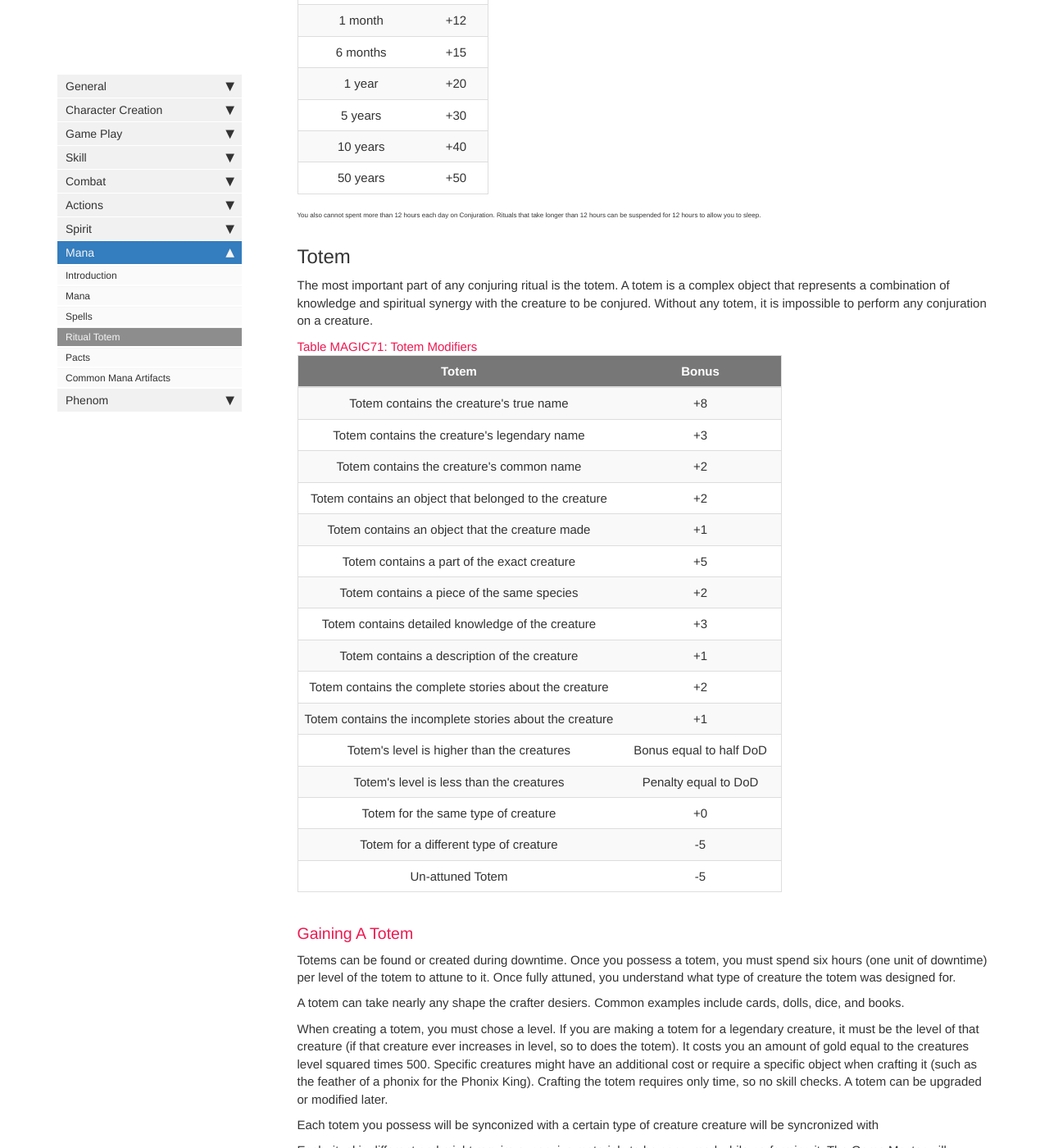
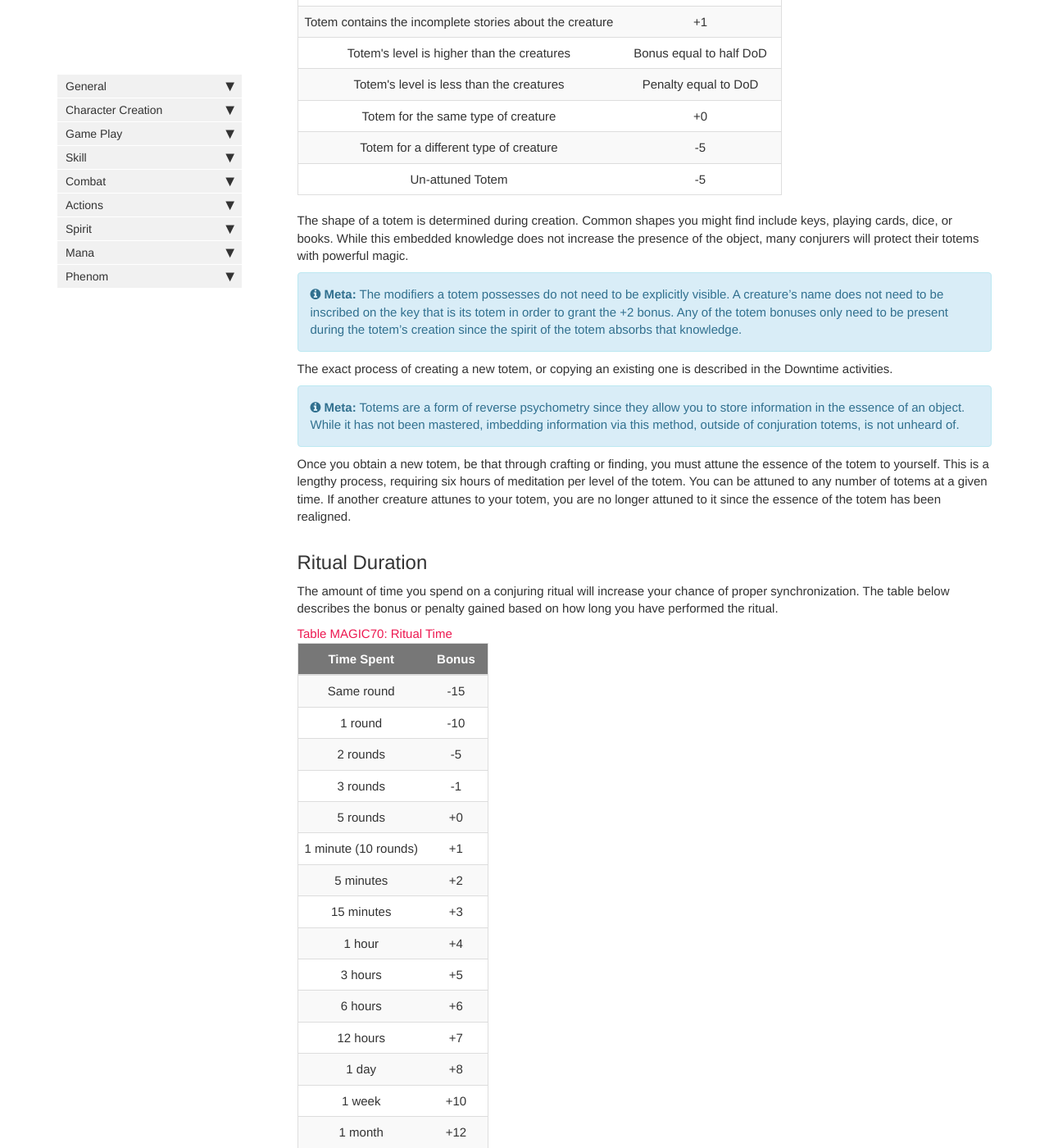
Before and after one commit to kaiser-rpg/KaiserRPG.github.io, a Jekyll site: the page built from pages/rule/mana/conjure/ritual_conjuration.md, in a window 1280 px wide and 1400 px high, scrolled down 1035 px. Shown: the whole window at 82% size. Built offline with Jekyll 4.4.1, drawn with Linux system fonts in a browser that asks for light colours; nearby versions of some CDN libraries; comment, search, counter and statistics services are not loaded; some of the changed text lies outside the part shown.

Commit message:
update Conjure

```diff
--- a/pages/rule/mana/conjure/ritual_conjuration.md
+++ b/pages/rule/mana/conjure/ritual_conjuration.md
@@ -1,30 +1,42 @@
 ---
-title: Conjuration Totem
-permalink: rule_conjure_totem.html
+title: Conjuration Ritual
+permalink: rule_conjure_ritual.html
 ---
 
-As mentioned in the Conjuring Intention, you must perform a ritual to either summon, control, or banish a creature from Beyond the Veil.
+Conjuring a creature from Beyond the Veil, be that summoning, controlling, or banishing, requires you to synchronize your spirit with theirs. This synchronization occurs during a ritual and requires time and resources to perform. Failure to synchronize before attempting a conjuring can have disastrous effects. When you first start the ritual, you must name what you want to conjure. This name could be a name in the literary sense or could be you pointing at it.
 
-## Ritual Time
+The ritual is composed of two parts. First there is the totem which is a collection of knowledge about a creature or creatures. It is impossible to perform a conjuring ritual without at least some totem, but it does not have to match what you wish to conjure. The second component is time. Performing the ritual requires at least one complete round of chanting and gesturing with the totem. The longer you spend on the ritual, the better your chances.
 
-The amount of time you spend on this ritual will modify your Difficulty Skill Check. Consult the table below to determine the penalty or bonus.
+## Totem
+A totem is a complex object that represents knowledge embedded into its essence. When a totem is created, it is keyed to certain aspects of a creature and to a certain level. These aspects and the bonus they grant is outlined in the table below. This list is not exhaustive so the Game Master should feel free to expand it.
+
+{% include table-index.html index="MAGIC71" %}
+
+The shape of a totem is determined during creation. Common shapes you might find include keys, playing cards, dice, or books. While this embedded knowledge does not increase the presence of the object, many conjurers will protect their totems with powerful magic.
+
+{% include meta.html content="The modifiers a totem possesses do not need to be explicitly visible. A creature's name does not need to be inscribed on the key that is its totem in order to grant the +2 bonus. Any of the totem bonuses only need to be present during the totem's creation since the spirit of the totem absorbs that knowledge." %}
+
+The exact process of creating a new totem, or copying an existing one is described in the Downtime activities.
+
+{% include meta.html content="Totems are a form of reverse psychometry since they allow you to store information in the essence of an object. While it has not been mastered, imbedding information via this method, outside of conjuration totems, is not unheard of." %}
+
+Once you obtain a new totem, be that through crafting or finding, you must attune the essence of the totem to yourself. This is a lengthy process, requiring six hours of meditation per level of the totem. You can be attuned to any number of totems at a given time. If another creature attunes to your totem, you are no longer attuned to it since the essence of the totem has been realigned.
+
+## Ritual Duration
+
+The amount of time you spend on a conjuring ritual will increase your chance of proper synchronization. The table below describes the bonus or penalty gained based on how long you have performed the ritual.
 
 {% include table-index.html index="MAGIC70" %}
 
+As described in the Conjuring Intention, conjuring is a completely consuming action but it can be paused for a short time during combat. You can only perform the ritual for 12 hours each day, the remaining time can be spent however you please.
 
-## Totem
-The most important part of any conjuring ritual is the totem. A totem is a complex object that represents a combination of knowledge and spiritual synergy with the creature to be conjured. Without any totem, it is impossible to perform any conjuration on a creature.
+## Conjuring Circle
+The same conjuration ritual can be performed by multiple conjurers, but some special rules apply.
 
-{% include table-index.html index="MAGIC71" %}
+First, each participant must agree on what conjuring abilities will be used as part of the ritual and what order they will occur. Additionally, all participants must be within five points of each other for each conjuring skill.
 
-### Gaining a Totem
-Totems can be found or created during downtime. Once you possess a totem, you must spend six hours (one unit of downtime) per level of the totem to attune to it. Once fully attuned, you understand what type of creature the totem was designed for.
+Second, each participant will contribute time to the ritual. The actual amount of time that is usable is equal to the number of participants multiplied by the time put in by the participant who has spent the least amount of time on the ritual. So, each participant must contribute equally.
 
-A totem can take nearly any shape the crafter desiers. Common examples include cards, dolls, dice, and books.
+{% include example.html content="Fifty conjurers working to summon Renard the Fox for a year will have put in fifty years. If only one of them has spent half a year summoning, then the group as a whole has only performed twenty-five years of summoning." %}
 
-When creating a totem, you must chose a level. If you are making a totem for a legendary creature, it must be the level of that creature (if that creature ever increases in level, so to does the totem). It costs you an amount of gold equal to the creatures level squared times 500. Specific creatures might have an additional cost or require a specific object when crafting it (such as the feather of a phonix for the Phonix King). Crafting the totem requires only time, so no skill checks. A totem can be upgraded or modified later.
-
-Each totem you possess will be synconized with a certain type of creature creature will be syncronized with
-
-
-Each ritual is different and might require expensive materials to be consumed while performing it. The Game Master will determine the cost for each ritual, but guidelines are provided later in this chapter. If a ritual is performed for longer than 18 hours, you can suspend it for a maximum of 8 hours as you sleep.
+Third, each participant will spend the mana required to perform the conjuring ability but only one will make the roll. The lead conjurer will receive a +1 bonus for each participant, up to a +10 bonus. If there are one hundred participants the bonus increases to +20. Finally, at 1,000 participants, the bonus increases to +50.
```
Also changed, not shown: _includes/intention/conjure.md (+3 -1 lines).
